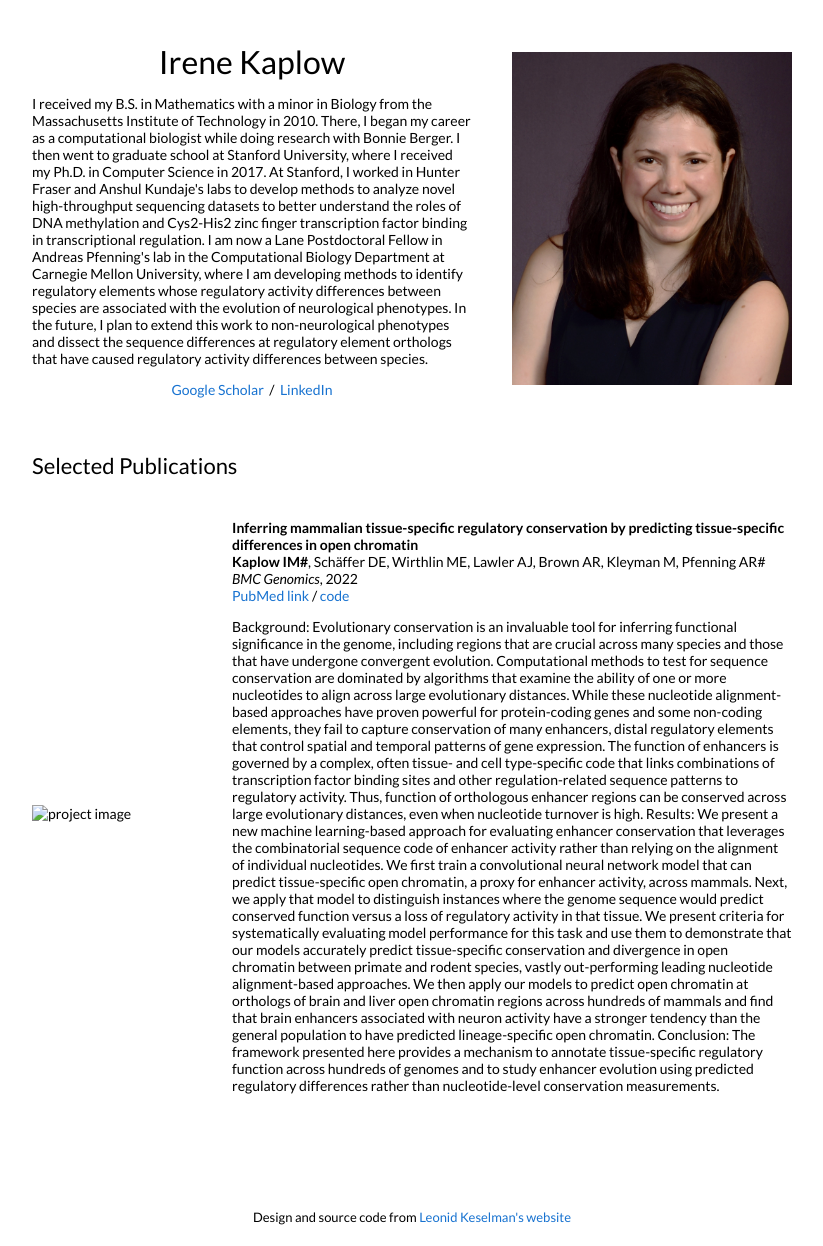
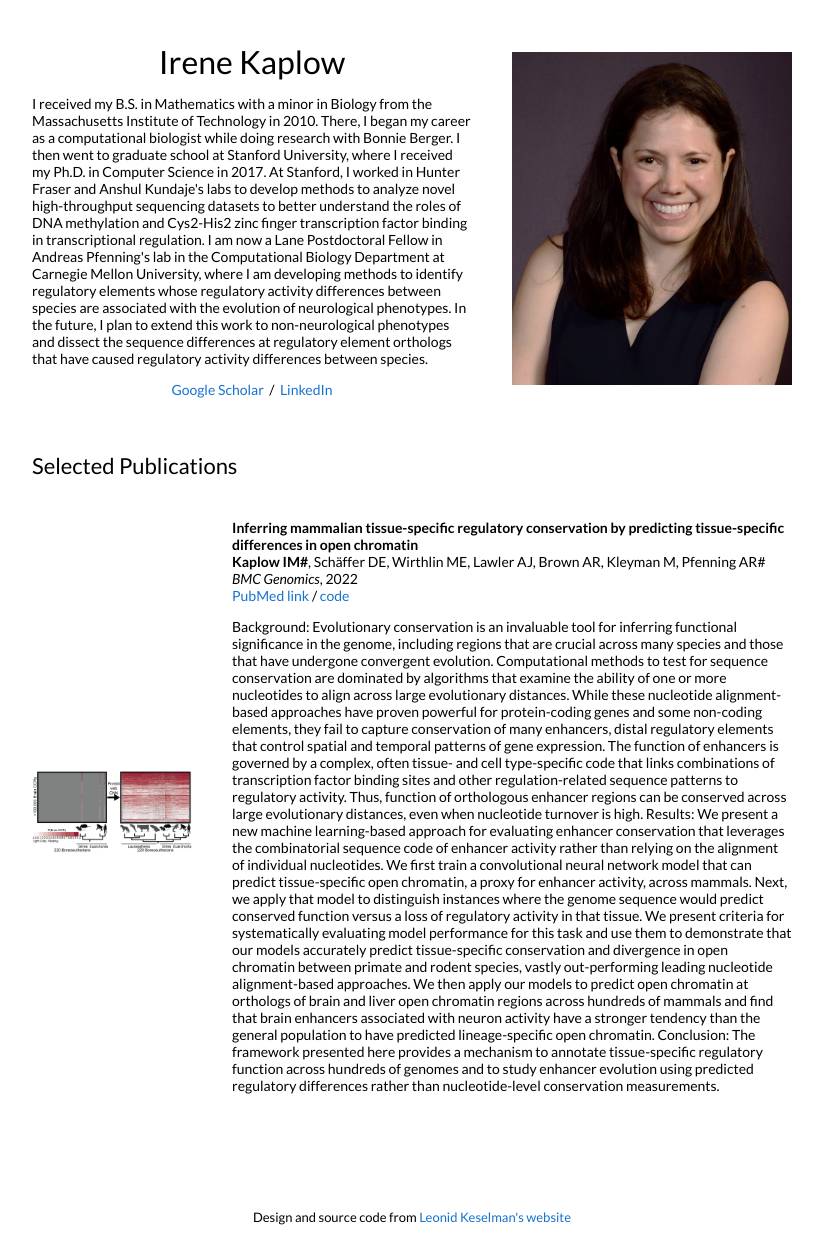
Before and after one commit to imk1/imk1.github.io, a Jekyll site: the page built from _posts/2022-4-11-BMCGenomics2022a.markdown, in a window 1280 px wide. Shown: the whole page, without its empty margins (228-1051 px from the left). Built offline with Jekyll 4.4.1, drawn with Linux system fonts in a browser that asks for light colours.

Commit message:
I renamed the image file.

```diff
--- a/_layouts/default.html
+++ b/_layouts/default.html
@@ -54,7 +54,7 @@
           {% if cat == 'research' %}
           <tr>
             <td style="padding:2.5%;width:25%;vertical-align:middle;min-width:120px">
-              <img src="/tn{{post.image}}" alt="project image" style="width:auto; height:auto; max-width:100%;" />
+              <img src="{{post.image}}" alt="project image" style="width:auto; height:auto; max-width:100%;" />
             </td>
             <td style="padding:2.5%;width:75%;vertical-align:middle">
               <h3>{{post.title}}</h3>
--- a/_posts/2022-4-11-BMCGenomics2022a.markdown
+++ b/_posts/2022-4-11-BMCGenomics2022a.markdown
@@ -2,7 +2,7 @@
 layout: post
 title:  "Inferring mammalian tissue-specific regulatory conservation by predicting tissue-specific differences in open chromatin"
 date:   2022-04-11 22:21:59 +00:00
-image:  /tn/images/BMCGenomics2022aFig.png
+image:  /images/BMCGenomics2022aFig.png
 categories: research
 author: "Irene Kaplow"
 authors: "<strong>Kaplow IM#</strong>, Schäffer DE, Wirthlin ME, Lawler AJ, Brown AR, Kleyman M, Pfenning AR#"
```
